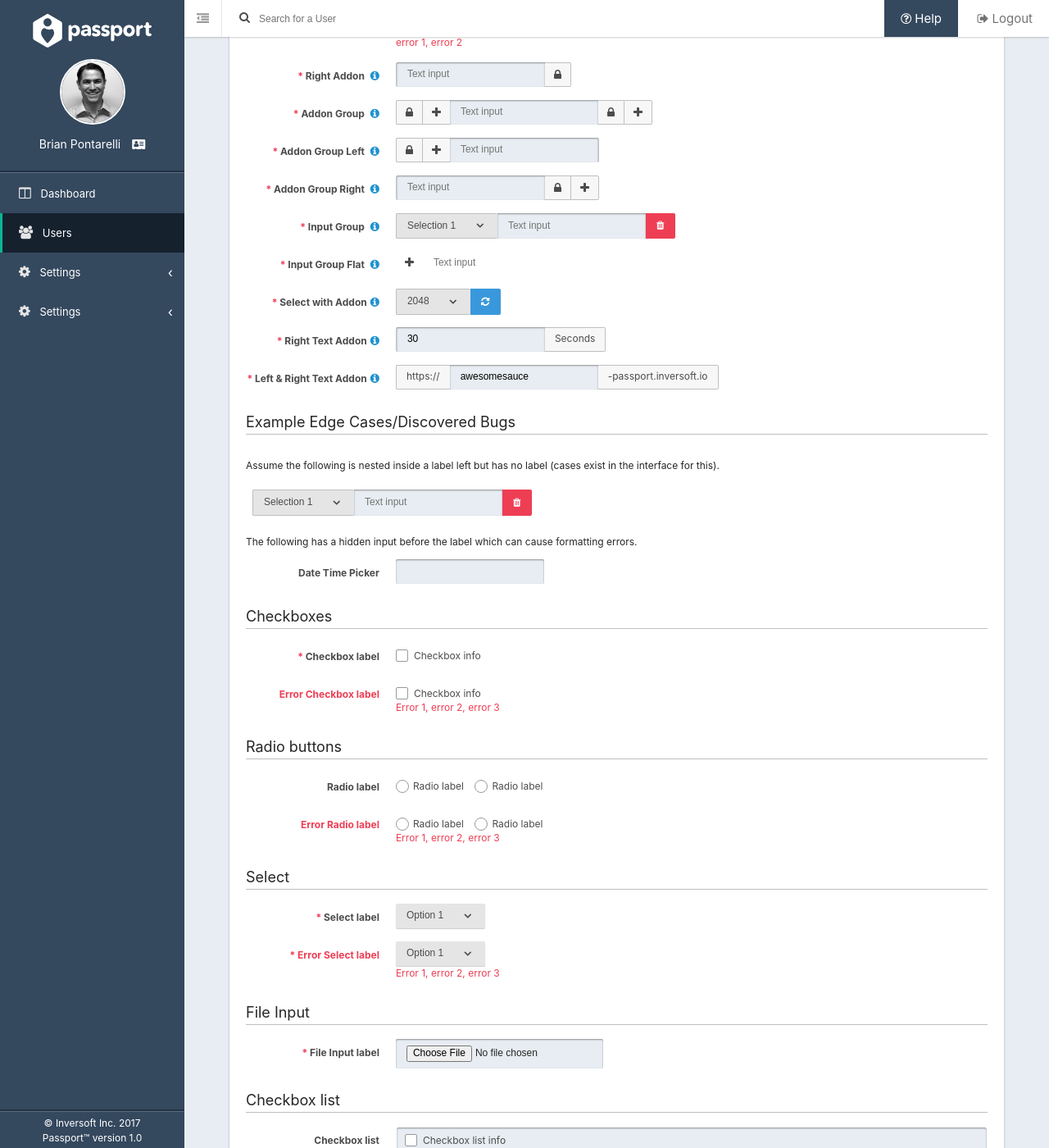
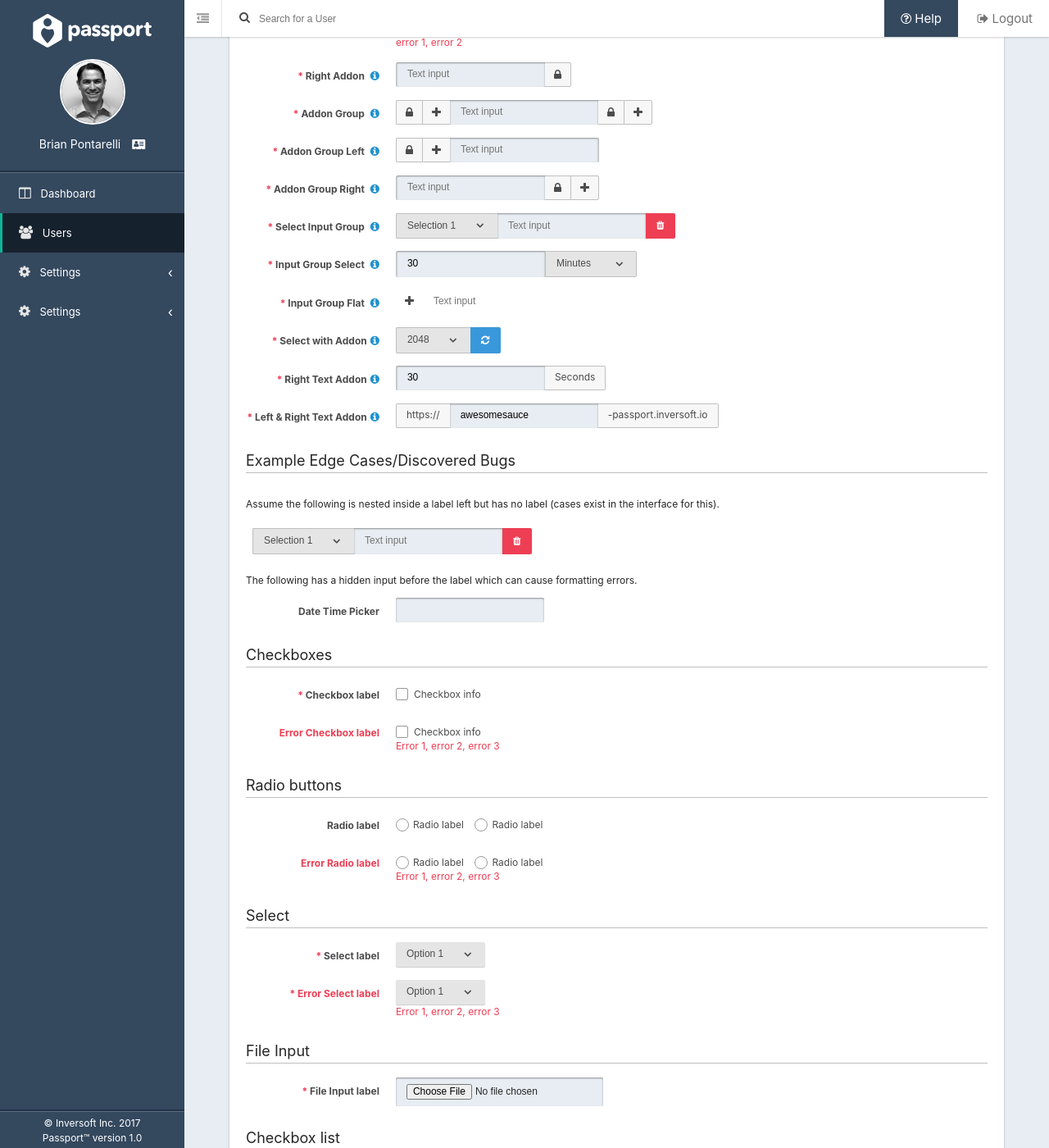
Before and after one commit to FusionAuth/fusionauth-style, a Jekyll site: the page built from index.md, in a window 1280 px wide and 1400 px high, scrolled down 2560 px. Shown: the whole window at 82% size. Built offline with Jekyll 4.4.1, drawn with Linux system fonts in a browser that asks for light colours.

Commit message:
Fix style for select elements inside of addon-groups, add more examples of selects in addon-groups

```diff
--- a/_layouts/default.html
+++ b/_layouts/default.html
@@ -673,7 +673,7 @@
                   </div>
 
                   <div class="form-row">
-                    <label for="text-middle-icon-3"><span class="required">*</span> Input Group <i class="fa fa-info-circle" data-tooltip="Some tooltip help text that is very long and will wrap multiple lines and such."></i></label>
+                    <label for="text-middle-icon-3"><span class="required">*</span> Select Input Group <i class="fa fa-info-circle" data-tooltip="Some tooltip help text that is very long and will wrap multiple lines and such."></i></label>
                     <div class="input-addon-group">
                       <label class="select">
                         <select class="select">
@@ -687,10 +687,25 @@
                   </div>
 
                   <div class="form-row">
-                    <label for="text-middle-icon-4"><span class="required">*</span> Input Group Flat <i class="fa fa-info-circle" data-tooltip="Some tooltip help text that is very long and will wrap multiple lines and such."></i></label>
+                    <label for="text-middle-icon-4"><span class="required">*</span> Input Group Select <i class="fa fa-info-circle" data-tooltip="Some tooltip help text that is very long and will wrap multiple lines and such."></i></label>
+                    <div class="input-addon-group">
+                      <input type="text" id="text-middle-icon-4" placeholder="Time" value="30"/>
+                      <label class="select">
+                        <select class="select">
+                          <option>Seconds</option>
+                          <option selected="true">Minutes</option>
+                          <option>Hours</option>
+                          <option>Days</option>
+                        </select>
+                      </label>
+                    </div>
+                  </div>
+
+                  <div class="form-row">
+                    <label for="text-middle-icon-5"><span class="required">*</span> Input Group Flat <i class="fa fa-info-circle" data-tooltip="Some tooltip help text that is very long and will wrap multiple lines and such."></i></label>
                     <div class="input-addon-group flat">
                       <span class="icon"><i class="fa fa-plus"></i></span>
-                      <input type="text" id="text-middle-icon-4" placeholder="Text input"/>
+                      <input type="text" id="text-middle-icon-5" placeholder="Text input"/>
                     </div>
                   </div>
 
@@ -735,13 +750,13 @@
                   <table class="form-row">
                     <tr>
                       <td class="input-addon-group">
-                        <label class="select">
+                        <label for="select-add-on-99" class="select">
                           <select class="select">
                             <option selected="true">Selection 1</option>
                             <option>Selection 2</option>
                           </select>
                         </label>
-                        <input type="text" id="text-middle-icon-5" placeholder="Text input"/>
+                        <input type="text" id="select-add-on-99" placeholder="Text input"/>
                         <button class="button red"><i class="fa fa-trash"></i></button>
                       </td>
                     </tr>
--- a/_sass/forms.scss
+++ b/_sass/forms.scss
@@ -257,6 +257,27 @@ textarea {
 
     &:last-child {
       border-right: 1px solid $text-border-color;
+    }
+  }
+
+  > label.select {
+
+    &:first-child {
+      > select {
+        border-radius: 2px 0 0 2px;
+      }
+    }
+
+    &:last-child:not(.flat) {
+      > select {
+        border-radius: 0 2px 2px 0;
+      }
+    }
+
+    &:last-child {
+      > select {
+        border-right: 1px solid $text-border-color;
+      }
     }
   }
 
```
